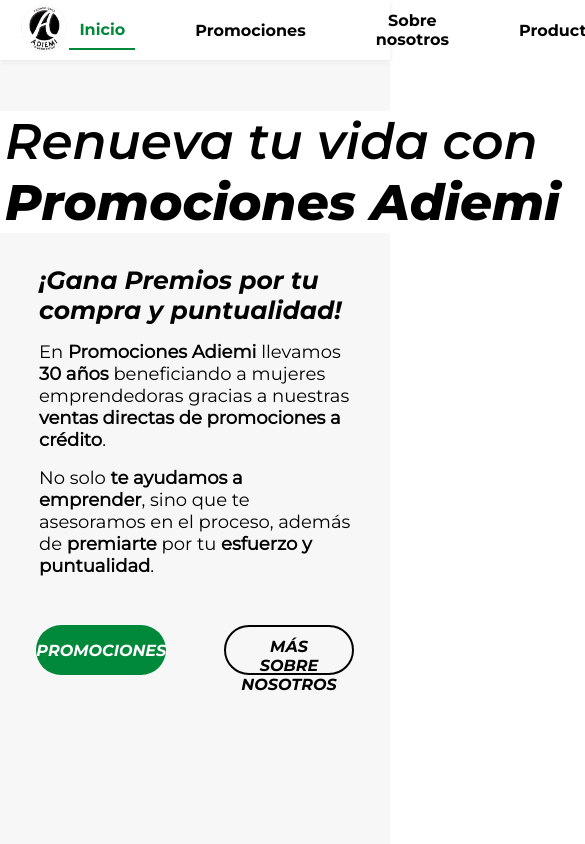
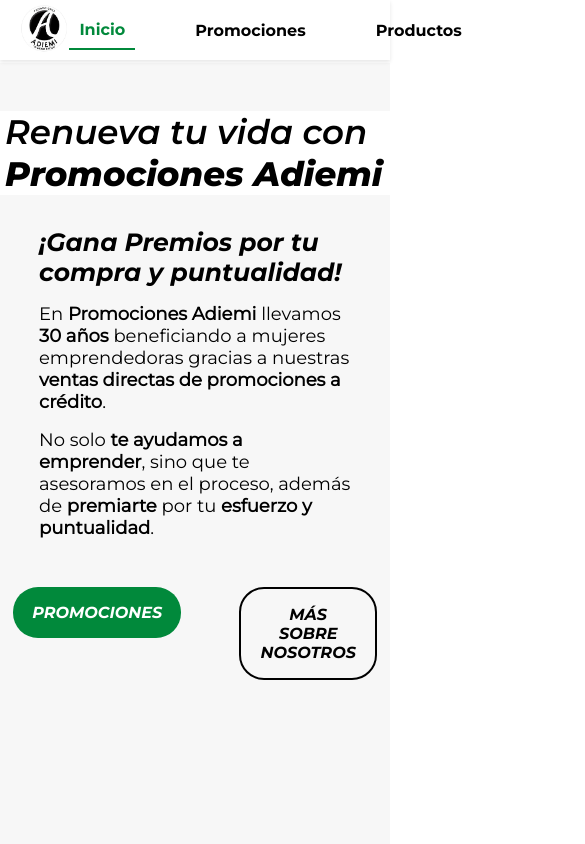
Before and after one commit to GarWox/adiemi, a React (Vite) app in the folder frontend/: page / in a window 390 px wide. Shown: the top 844 px of the page, 585 px wide, since content can reach past the window. Built offline with nearby package versions, Linux system fonts and the light colour scheme.

Commit message:
detalles parciales(no termine de arreglar los detalles)

```diff
--- a/frontend/src/assets/styles/HomeBanner.css
+++ b/frontend/src/assets/styles/HomeBanner.css
@@ -99,9 +99,9 @@
 }
 /* ---------------Botones ----------------- */
 .banner-buttons {
-  height: 50px;
   display: flex;
   justify-content: center;
+  padding: 0;
 }
 .banner-buttons button {
   font-family: "boldItalic", sans-serif;
@@ -110,8 +110,8 @@
   border: none;
   border-radius: 25px;
   margin: 2rem 3rem;
-  width: 100%;
   transition: all 0.2s ease-in;
+  padding: 1rem 1.2rem;
 }
 .banner-buttons .btn-prom {
   background-color: var(--green);
@@ -126,9 +126,17 @@
   border: var(--black) 2px solid;
   color: var(--black);
   margin-left: 10px;
+  height: 100%;
 }
 .banner-buttons .btn-more:hover {
   border-color: var(--green);
   color: var(--green);
   cursor: pointer;
+  background-color: transparent;
 }
+@media (max-width: 600px) {
+  .banner-info h1{
+   font-size: 34px;
+   width: 390px;
+  }
+}
--- a/frontend/src/assets/styles/navBar.css
+++ b/frontend/src/assets/styles/navBar.css
@@ -65,8 +65,15 @@
   border: none;
   border-radius: 25px;
   background-color: var(--green);
+
 }
 .navbar-login:hover {
   background-color: var(--black);
   cursor: pointer;
 }
+/* menu responsive de repuesto */
+@media (max-width: 600px) {
+  .nav-hide{
+    display:none;
+  }
+}
--- a/frontend/src/assets/styles/tradicional.css
+++ b/frontend/src/assets/styles/tradicional.css
@@ -416,16 +416,25 @@
 
   .order-confirmation {
     text-align: center;
+    width: 400px;
+    flex-direction: column;
+    padding: 5px;
   }
 
   .order-item {
-    flex-direction: column;
-    gap: 0.5rem;
-    text-align: center;
+    flex-direction: row;
+    gap: 5rem;
+    justify-content: left;
+  }
+  .image-container{
+    display: none;
+  }
+  .orden-note{
+    witch: 200px;
   }
 }
 
-@media (max-width: 480px) {
+@media (max-width: 580px) {
   .carousel {
     height: 300px;
   }
@@ -459,6 +468,7 @@
   .modalContainerSteps {
     grid-template-columns: 1fr;
   }
+
 }
 
 /* Animaciones */
--- a/frontend/src/componentes/compartidos/navegation/NavBar.jsx
+++ b/frontend/src/componentes/compartidos/navegation/NavBar.jsx
@@ -54,7 +54,7 @@
 
         <button
           onClick={() => handleNavigation("advisor", scrollToAdvisor)}
-          className={activeSection === "advisor" ? "active" : ""}
+          className={`nav-hide ${activeSection === "advisor" ? "active" : ""}`}
         >
           Sobre nosotros
         </button>
@@ -66,11 +66,11 @@
           Productos
         </button>
 
-        <button onClick={() => navigate("/Blog")}>Blog</button>
+        <button onClick={() => navigate("/Blog")} className="nav-hide">Blog</button>
       </div>
       {/* boton de iniciar sesión */}
       <div>
-        <button className="navbar-login">Iniciar Sesión</button>
+        <button className="navbar-login nav-hide">Iniciar Sesión</button>
       </div>
     </nav>
   );
```
